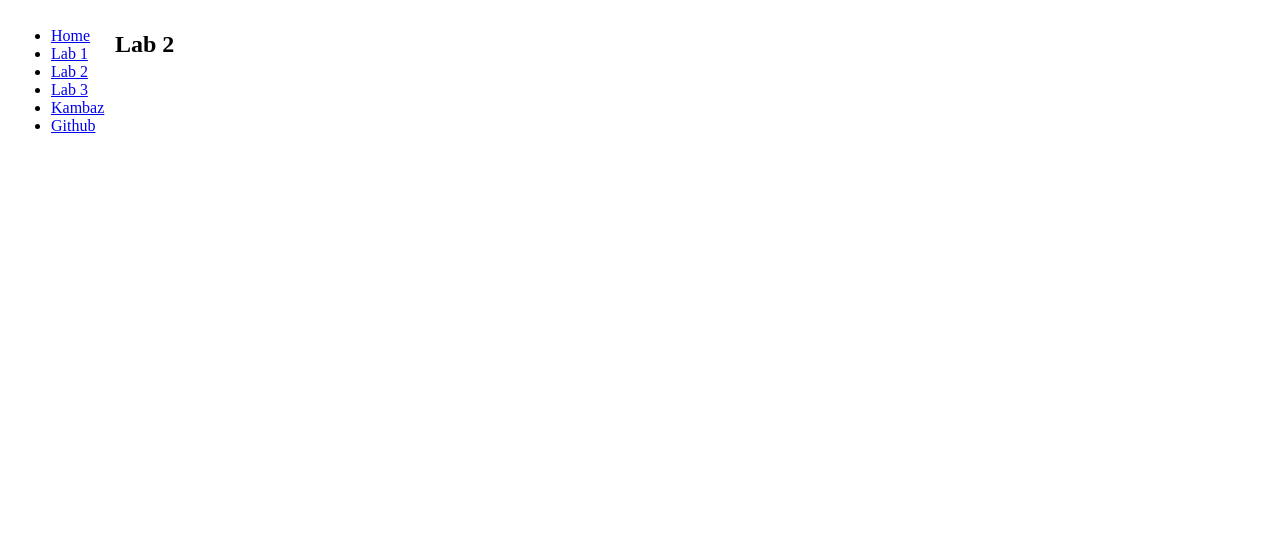
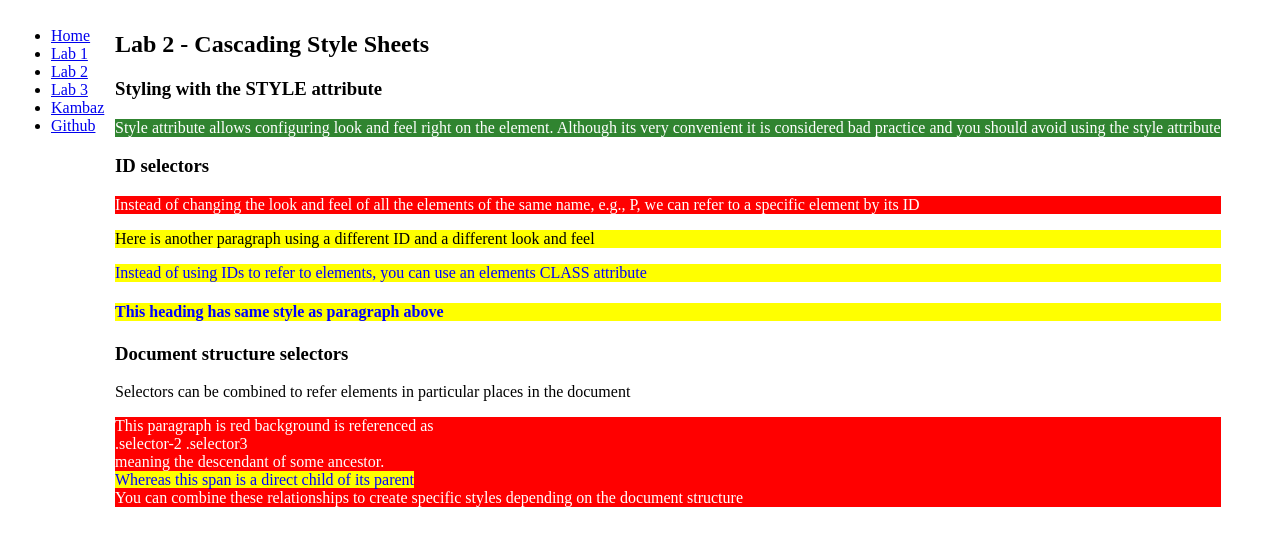
Before and after one commit to prachitapatel2310/kanbas-next-js, a Next.js app: page /Labs/Lab2 in a window 1280 px wide. Shown: the top 546 px of the page. Built offline with nearby package versions, Linux system fonts and the light colour scheme.

Commit message:
fifth commit

```diff
--- /dev/null
+++ b/app/(Kambaz)/Calendar/page.tsx
@@ -0,0 +1,6 @@
+export default function Calendar() {
+  return (
+    <div>
+      <h2>Calendar</h2>
+    </div>
+);}
--- /dev/null
+++ b/app/(Kambaz)/Courses/[cid]/Grades/page.tsx
@@ -0,0 +1,6 @@
+export default function Grades() {
+  return (
+    <div>
+      <h2>Grades</h2>
+    </div>
+);}
--- a/app/(Kambaz)/Courses/[cid]/Navigation.tsx
+++ b/app/(Kambaz)/Courses/[cid]/Navigation.tsx
@@ -9,9 +9,8 @@ export default function CourseNavigation() {
       <Link href="/Courses/1234/Zoom">Zoom</Link><br/>
       <Link href="/Courses/1234/Assignments">
           Assignments</Link><br/>
-      <Link href="/Courses/1234/Quizzes">Quizzes
-        </Link><br/>
+      <Link href="/Courses/1234/Quiz">Quizzes</Link><br/>
       <Link href="/Courses/1234/Grades">Grades</Link><br/>
-      <Link href="/Courses/1234/People/Table">People</Link><br/>
+      <Link href="/Courses/1234/People">People</Link><br/>
     </div>
   );}
--- /dev/null
+++ b/app/(Kambaz)/Courses/[cid]/People/page.tsx
@@ -0,0 +1,6 @@
+export default function People() {
+  return (
+    <div>
+      <h2>People</h2>
+    </div>
+);}
--- /dev/null
+++ b/app/(Kambaz)/Courses/[cid]/Piazza/page.tsx
@@ -0,0 +1,6 @@
+export default function Piazza() {
+  return (
+    <div>
+      <h2>Piazza</h2>
+    </div>
+);}
--- /dev/null
+++ b/app/(Kambaz)/Courses/[cid]/Quiz/page.tsx
@@ -0,0 +1,6 @@
+export default function Quiz() {
+  return (
+    <div>
+      <h2>Quiz</h2>
+    </div>
+);}
--- /dev/null
+++ b/app/(Kambaz)/Courses/[cid]/Zoom/page.tsx
@@ -0,0 +1,6 @@
+export default function Zoom() {
+  return (
+    <div>
+      <h2>Zoom</h2>
+    </div>
+);}
--- /dev/null
+++ b/app/(Kambaz)/Inbox/page.tsx
@@ -0,0 +1,6 @@
+export default function Inbox() {
+  return (
+    <div>
+      <h2>Inbox</h2>
+    </div>
+);}
--- /dev/null
+++ b/app/Labs/Lab2/index.css
@@ -0,0 +1,33 @@
+p {
+   background-color: rgb(48, 132, 48);
+   color: white;
+}
+p#wd-id-selector-1 {
+ background-color: red;
+ color: white;
+}
+p#wd-id-selector-2 {
+ background-color: yellow;
+ color: black;
+}
+
+.wd-class-selector {
+ background-color: yellow;
+ color: blue;
+}
+
+.wd-selector-1 .wd-selector-3 {
+   background-color: red;
+   color: white;
+}
+.wd-selector-2 > .wd-selector-3 > .wd-selector-4 {
+   background-color: yellow;
+   color: blue;
+}
+
+
+.wd-fg-color-black { color: black; }
+.wd-fg-color-white { color: white; }
+.wd-fg-color-blue { color: #7070ff; }
+.wd-fg-color-red { color: #ff7070; }
+.wd-fg-color-green { color: green; }
--- a/app/Labs/Lab2/page.tsx
+++ b/app/Labs/Lab2/page.tsx
@@ -1,6 +1,61 @@
+import "./index.css";
+
+
 export default function Lab2() {
   return (
-    <div>
-      <h2>Lab 2</h2>
-    </div>
-);}
+    <div id="wd-lab2">
+      <h2>Lab 2 - Cascading Style Sheets</h2>
+      <h3>Styling with the STYLE attribute</h3>
+      <p>
+        Style attribute allows configuring look and feel
+        right on the element. Although its very convenient
+        it is considered bad practice and you should avoid
+        using the style attribute
+      </p>
+
+      <div id="wd-css-id-selectors">
+        <h3>ID selectors</h3>
+        <p id="wd-id-selector-1">
+        Instead of changing the look and feel of all the
+        elements of the same name, e.g., P, we can refer to a specific element by its ID
+        </p>
+        <p id="wd-id-selector-2">
+        Here is another paragraph using a different ID and a different look and
+        feel
+        </p>
+      </div>
+
+      <p className="wd-class-selector">
+      Instead of using IDs to refer to elements, you can use an elements CLASS attribute
+      </p>
+
+      <h4 className="wd-class-selector">
+        This heading has same style as paragraph above
+      </h4>
+
+
+      <div id="wd-css-document-structure">
+        <div className="wd-selector-1">
+          <h3>Document structure selectors</h3>
+        <div className="wd-selector-2">
+          Selectors can be combined to refer elements in particular places in the document
+        <p className="wd-selector-3">
+          This paragraph is red background is referenced as
+          <br />
+          .selector-2 .selector3<br />
+          meaning the descendant of some ancestor.<br />
+          <span className="wd-selector-4">
+          Whereas this span is a direct child of its parent
+          </span><br />
+          You can combine these relationships to create specific
+          styles depending on the document structure
+        </p>
+        </div>
+        </div>
+      </div>
+
+
+
+
+    </div> );
+}
```
Also changed, not shown: app/Labs/Lab2/ForegroundColors.tsx (added, +14 -0 lines).
